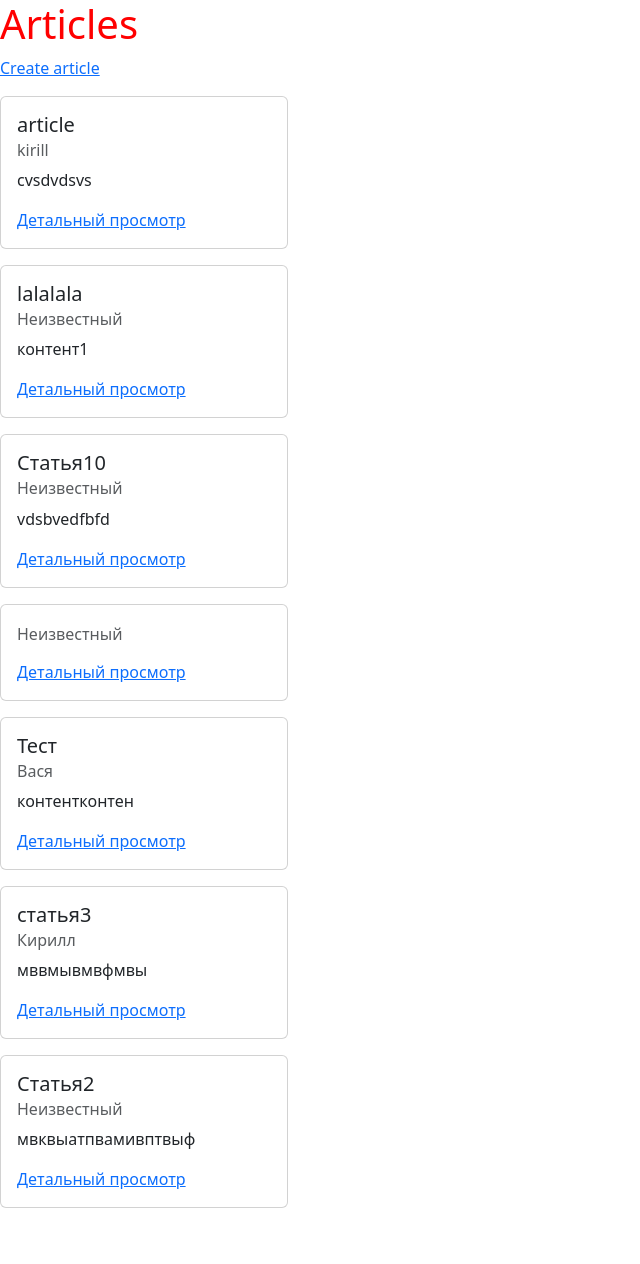
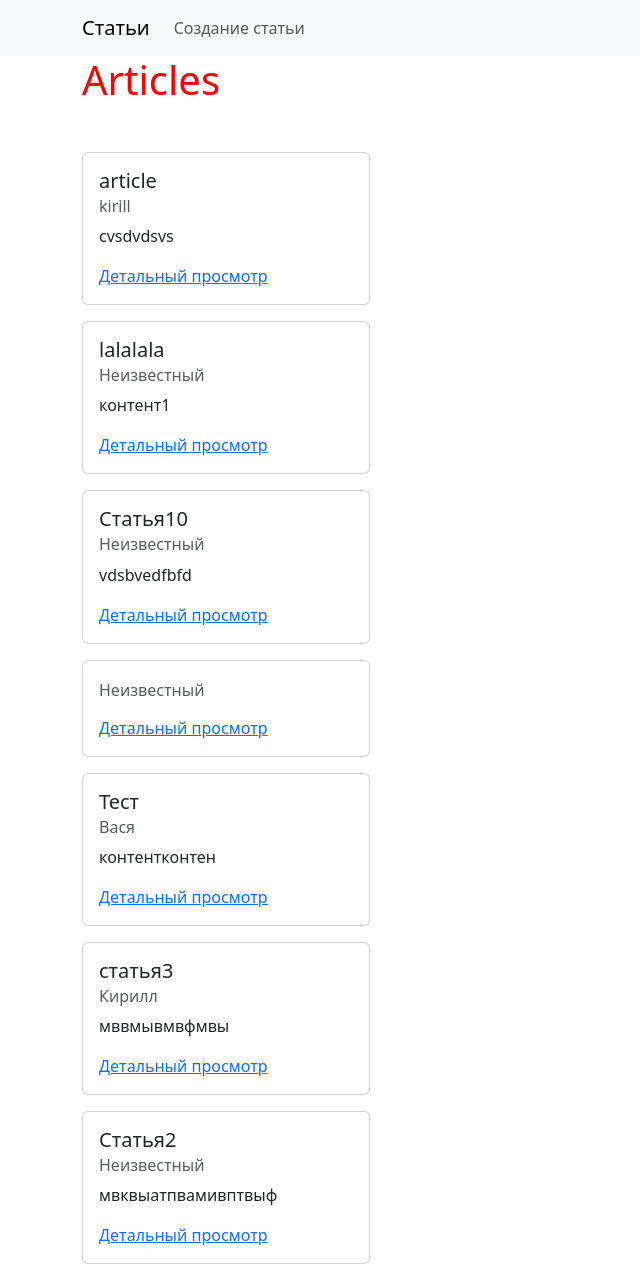
Before and after one commit to RaimdzhanLatypov/Articles_current, a Django app: page / in a window 1280 px wide. Shown: the whole page, without its empty margins (0-640 px from the left). Before the commit the page ends 1208 px from the top, so only its background shows below. Run offline with Django 4.2, Linux system fonts and the light colour scheme; data comes from the database, SQL or seed files in the repository.

Commit message:
Добавил базовый шаблон base.html. Примнил его к остальным html файлам

```diff
--- /dev/null
+++ b/source/webapp/templates/base.html
@@ -0,0 +1,40 @@
+{% load static %}
+<!doctype html>
+<html lang="en">
+<head>
+    <meta charset="UTF-8">
+    <meta name="viewport"
+          content="width=device-width, user-scalable=no, initial-scale=1.0, maximum-scale=1.0, minimum-scale=1.0">
+    <meta http-equiv="X-UA-Compatible" content="ie=edge">
+    <link href="https://cdn.jsdelivr.net/npm/bootstrap@5.3.0/dist/css/bootstrap.min.css" rel="stylesheet"
+          integrity="sha384-9ndCyUaIbzAi2FUVXJi0CjmCapSmO7SnpJef0486qhLnuZ2cdeRhO02iuK6FUUVM" crossorigin="anonymous">
+    <link rel="stylesheet" href="{% static 'css/style.css' %}">
+    <title>{% block title %}Главная{% endblock %}</title>
+</head>
+<body>
+<nav class="navbar navbar-expand-lg bg-body-tertiary">
+  <div class="container">
+    <a class="navbar-brand" href="{% url 'index' %}">Статьи</a>
+    <button class="navbar-toggler" type="button" data-bs-toggle="collapse" data-bs-target="#navbarNav" aria-controls="navbarNav" aria-expanded="false" aria-label="Toggle navigation">
+      <span class="navbar-toggler-icon"></span>
+    </button>
+    <div class="collapse navbar-collapse" id="navbarNav">
+      <ul class="navbar-nav">
+          {% block link %}
+
+          {% endblock %}
+      </ul>
+    </div>
+  </div>
+</nav>
+<div class="container">
+    {% block content %}
+        <h1>Test</h1>
+    {% endblock %}
+</div>
+
+<script src="https://cdn.jsdelivr.net/npm/bootstrap@5.3.0/dist/js/bootstrap.bundle.min.js"
+        integrity="sha384-geWF76RCwLtnZ8qwWowPQNguL3RmwHVBC9FhGdlKrxdiJJigb/j/68SIy3Te4Bkz"
+        crossorigin="anonymous"></script>
+</body>
+</html>
--- a/source/webapp/templates/index.html
+++ b/source/webapp/templates/index.html
@@ -1,21 +1,13 @@
-{% load static %}
-<!doctype html>
-<html lang="en">
-<head>
-    <meta charset="UTF-8">
-    <meta name="viewport"
-          content="width=device-width, user-scalable=no, initial-scale=1.0, maximum-scale=1.0, minimum-scale=1.0">
-    <meta http-equiv="X-UA-Compatible" content="ie=edge">
-    <title>Document</title>
-    <link href="https://cdn.jsdelivr.net/npm/bootstrap@5.3.0/dist/css/bootstrap.min.css" rel="stylesheet"
-          integrity="sha384-9ndCyUaIbzAi2FUVXJi0CjmCapSmO7SnpJef0486qhLnuZ2cdeRhO02iuK6FUUVM" crossorigin="anonymous">
-    <link rel="stylesheet" href="{% static "css/style.css" %}">
+{% extends 'base.html' %}
+{% block link %}
+    <li class="nav-item">
+          <a class="nav-link" href="{% url 'article_add' %}">Создание статьи</a>
+    </li>
+{% endblock %}
 
-</head>
-<body>
+{% block content %}
+
     <h1>Articles</h1>
-
-<a href="{% url 'article_add' %}">Create article</a>
     <br>
     {% for article in articles %}
         <div class="card mt-3" style="width: 18rem;">
@@ -27,8 +19,4 @@
             </div>
         </div>
 {% endfor %}
-<script src="https://cdn.jsdelivr.net/npm/bootstrap@5.3.0/dist/js/bootstrap.bundle.min.js"
-        integrity="sha384-geWF76RCwLtnZ8qwWowPQNguL3RmwHVBC9FhGdlKrxdiJJigb/j/68SIy3Te4Bkz"
-        crossorigin="anonymous"></script>
-</body>
-</html>
+{% endblock %}
--- a/source/webapp/views.py
+++ b/source/webapp/views.py
@@ -1,5 +1,5 @@
-from django.shortcuts import render, reverse, redirect
-from django.http import HttpResponseRedirect
+from django.shortcuts import render, reverse, redirect, get_object_or_404
+from django.http import HttpResponseRedirect, HttpResponseNotFound
 
 from webapp.models import Article
 
@@ -27,5 +27,10 @@ def article_create_view(request):
 
 
 def article_view(request, *args, pk, **kwargs):
-    article = Article.objects.get(id=pk)
+    # article = get_object_or_404(Article, id=pk)
+    try:
+        article = Article.objects.get(id=pk)
+
+    except Article.DoesNotExist as e:
+        return HttpResponseNotFound("Not found")
     return render(request, "article.html", {"article": article})
```
Also changed, not shown: source/webapp/templates/article.html (+3 -14 lines), source/webapp/templates/create_article.html (+4 -12 lines). Lines whose indentation alone changed are shown as unchanged.
